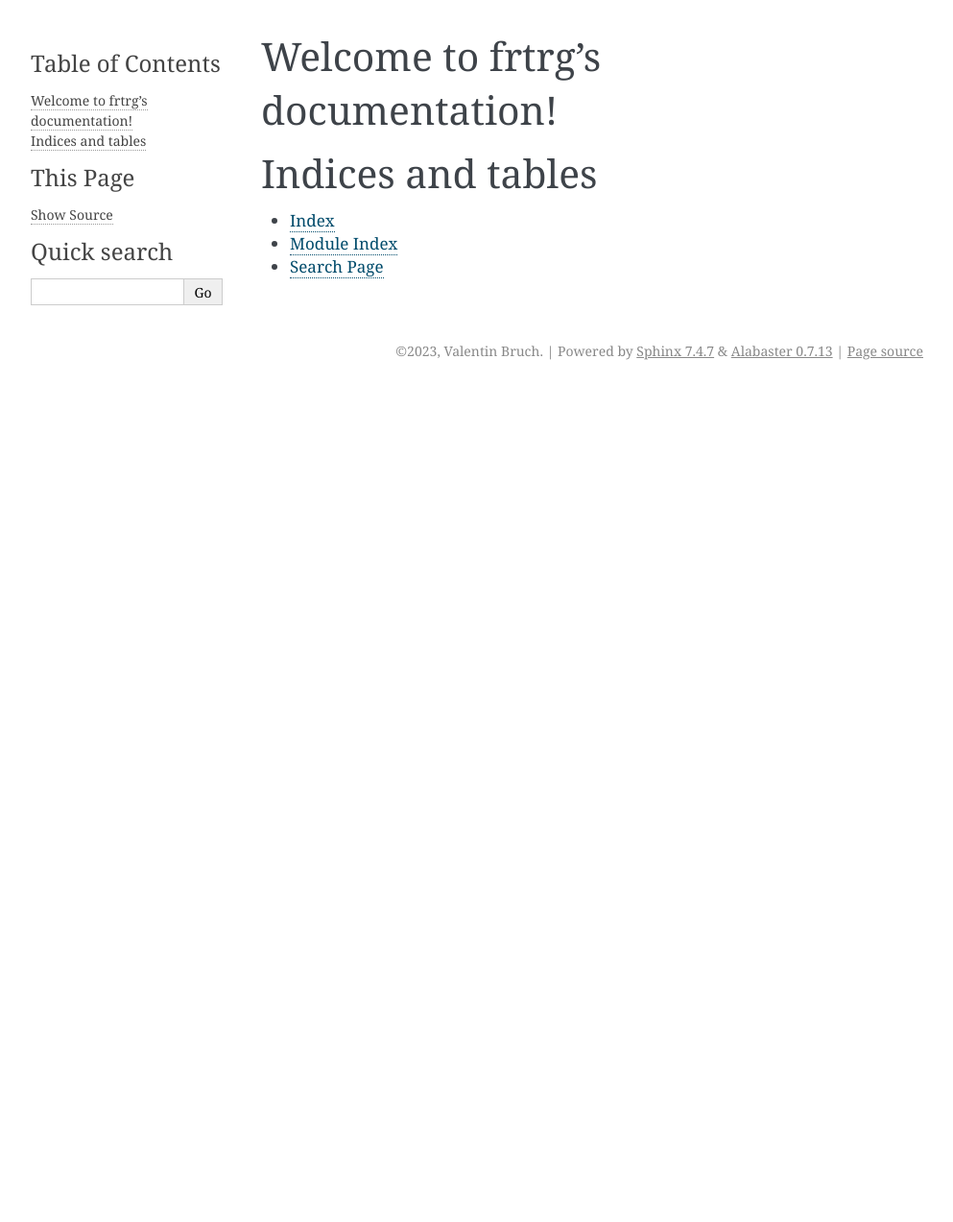
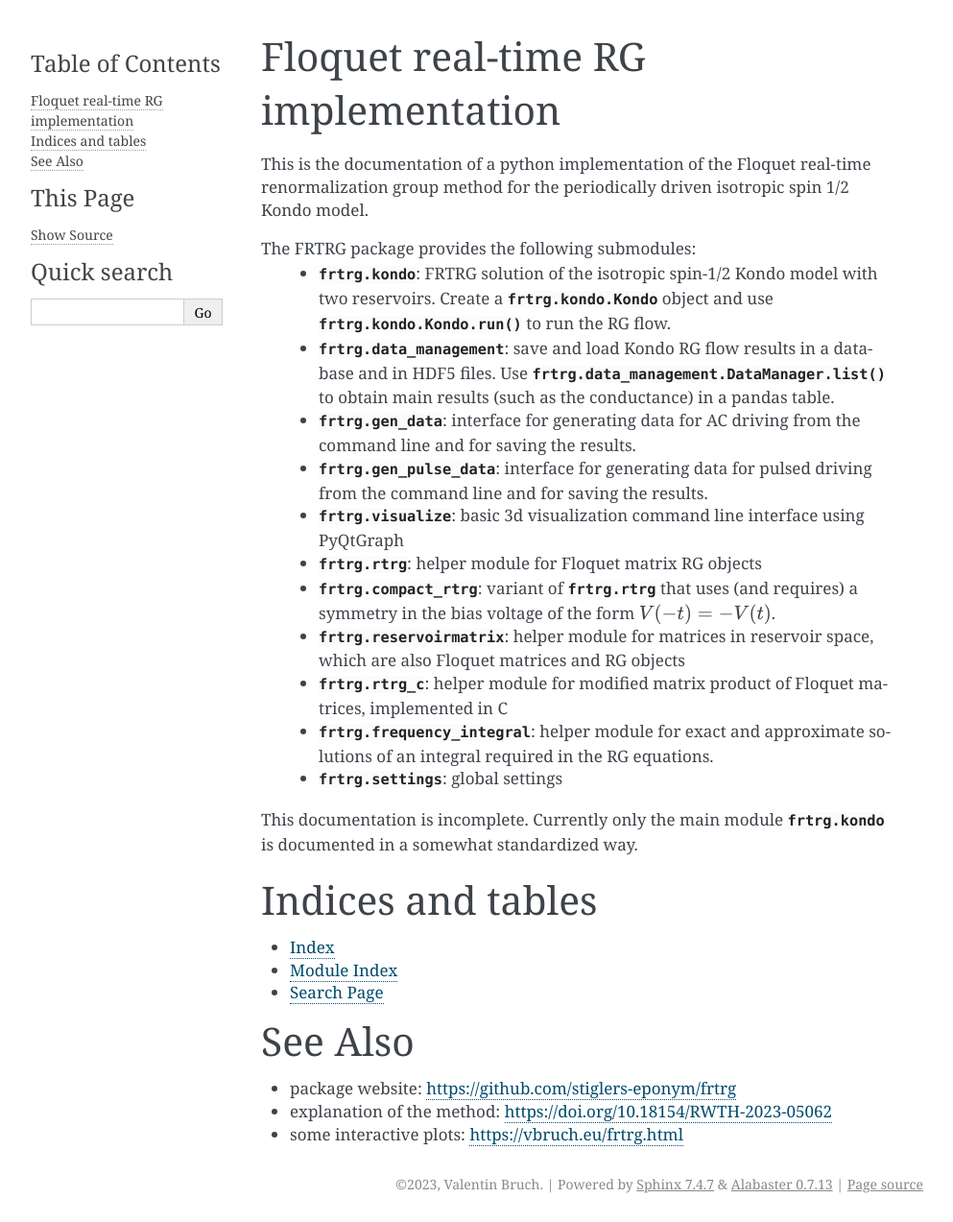
Before and after one commit to stiglers-eponym/frtrg, a Sphinx documentation site: the page built from doc/index.rst, in a window 1280 px wide. Shown: the whole page at 96% size, without its empty margins (148-1141 px from the left). Built offline with Sphinx 7.4.7, drawn with Linux system fonts in a browser that asks for light colours; formulas are drawn with MathJax 3; pages that are not in the unit, such as notebooks, are missing from menus; before the commit the page ends 900 px from its top, so only the background shows below that.

```diff
--- a/doc/index.rst
+++ b/doc/index.rst
@@ -1,16 +1,41 @@
-Welcome to frtrg's documentation!
-=================================
+Floquet real-time RG implementation
+===================================
+
+This is the documentation of a python implementation of the Floquet real-time
+renormalization group method for the periodically driven isotropic spin 1/2
+Kondo model.
+
+The FRTRG package provides the following submodules:
+ - :py:mod:`frtrg.kondo`: FRTRG solution of the isotropic spin-1/2 Kondo model with two reservoirs. Create a :py:class:`frtrg.kondo.Kondo` object and use :py:meth:`frtrg.kondo.Kondo.run` to run the RG flow.
+ - :py:mod:`frtrg.data_management`: save and load Kondo RG flow results in a database and in HDF5 files. Use :py:meth:`frtrg.data_management.DataManager.list` to obtain main results (such as the conductance) in a pandas table.
+ - :py:mod:`frtrg.gen_data`: interface for generating data for AC driving from the command line and for saving the results.
+ - :py:mod:`frtrg.gen_pulse_data`: interface for generating data for pulsed driving from the command line and for saving the results.
+ - :py:mod:`frtrg.visualize`: basic 3d visualization command line interface using PyQtGraph
+ - :py:mod:`frtrg.rtrg`: helper module for Floquet matrix RG objects
+ - :py:mod:`frtrg.compact_rtrg`: variant of :py:mod:`frtrg.rtrg` that uses (and requires) a symmetry in the bias voltage of the form :math:`V(-t)=-V(t)`.
+ - :py:mod:`frtrg.reservoirmatrix`: helper module for matrices in reservoir space, which are also Floquet matrices and RG objects
+ - :py:mod:`frtrg.rtrg_c`: helper module for modified matrix product of Floquet matrices, implemented in C
+ - :py:mod:`frtrg.frequency_integral`: helper module for exact and approximate solutions of an integral required in the RG equations.
+ - :py:mod:`frtrg.settings`: global settings
+
+This documentation is incomplete.
+Currently only the main module :py:mod:`frtrg.kondo` is documented in a somewhat standardized way.
+
+
+Indices and tables
+==================
+- :ref:`genindex`
+- :ref:`modindex`
+- :ref:`search`
 
 .. toctree::
    :maxdepth: 3
 
-   /autoapi/frtrg/index
+   autoapi/frtrg/index
 
 
-
-Indices and tables
-==================
-
-* :ref:`genindex`
-* :ref:`modindex`
-* :ref:`search`
+See Also
+========
+- package website: https://github.com/stiglers-eponym/frtrg
+- explanation of the method: https://doi.org/10.18154/RWTH-2023-05062
+- some interactive plots: https://vbruch.eu/frtrg.html
```
Also changed, not shown: README.md (+21 -4 lines), 1 other file.
